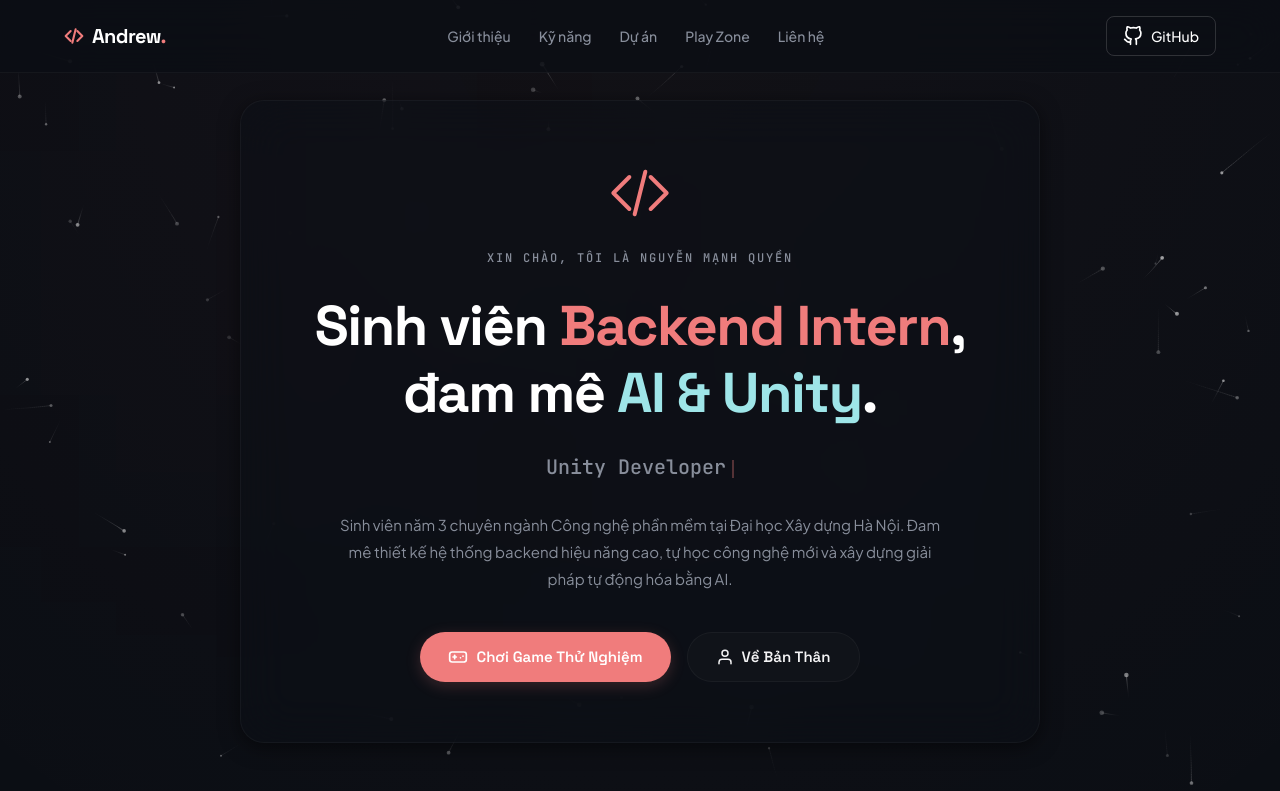
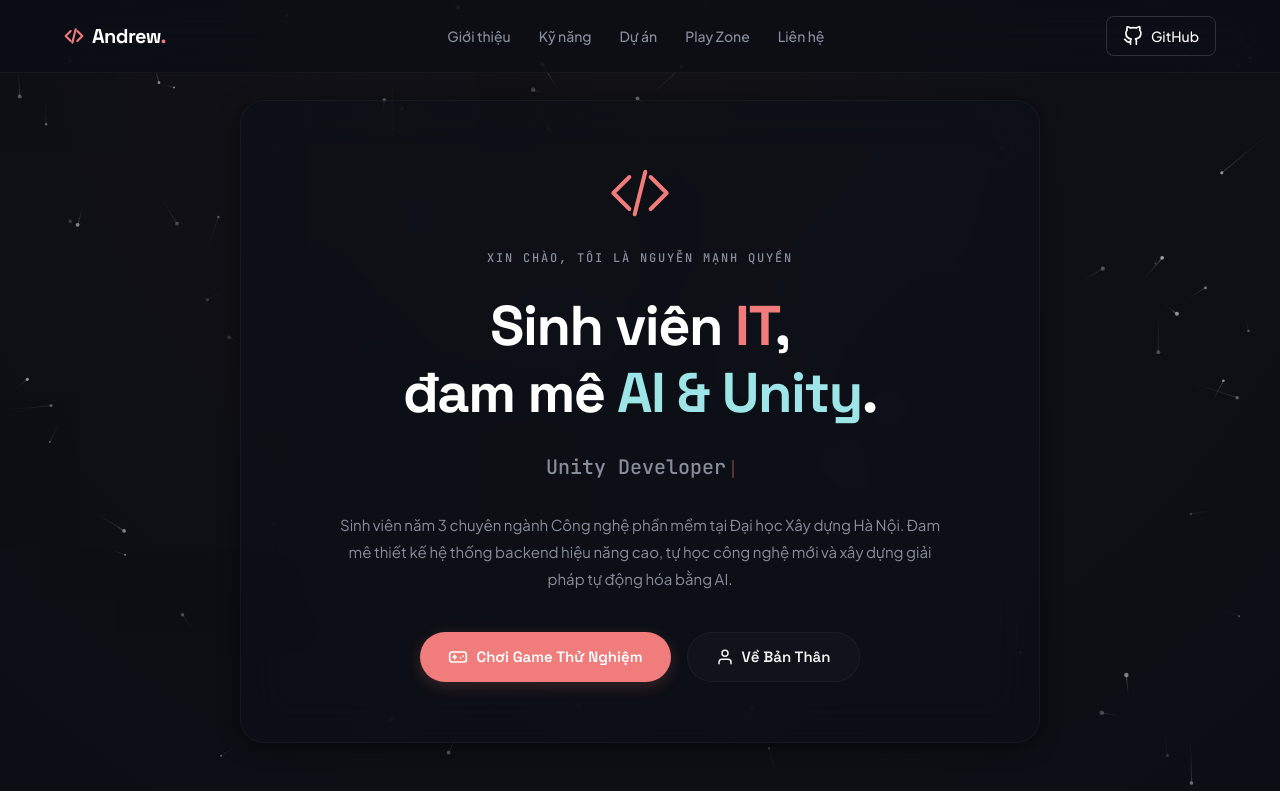
Before and after one commit to AndrewQng/Andrew.dev, a React (Vite) app: page / in a window 1280 px wide. Shown: the top 791 px of the page. Built offline with nearby package versions, Linux system fonts and the light colour scheme.

Commit message:
feat: initialize application with animated canvas background, SVG icon library, and typewriter role animation

```diff
--- a/src/App.tsx
+++ b/src/App.tsx
@@ -328,7 +328,7 @@ function App() {
           <CodeLogoIcon size={64} strokeWidth={1.5} style={{ marginBottom: '24px' }} />
           <span className="welcome-tag">XIN CHÀO, TÔI LÀ NGUYỄN MẠNH QUYỀN</span>
           <h1 className="name-title">
-            Sinh viên <span className="highlight-coral">Backend Intern</span>,<br />
+            Sinh viên <span className="highlight-coral">IT</span>,<br />
             đam mê <span className="highlight-cyan">AI & Unity</span>.
           </h1>
           <div className="role-container">
```
